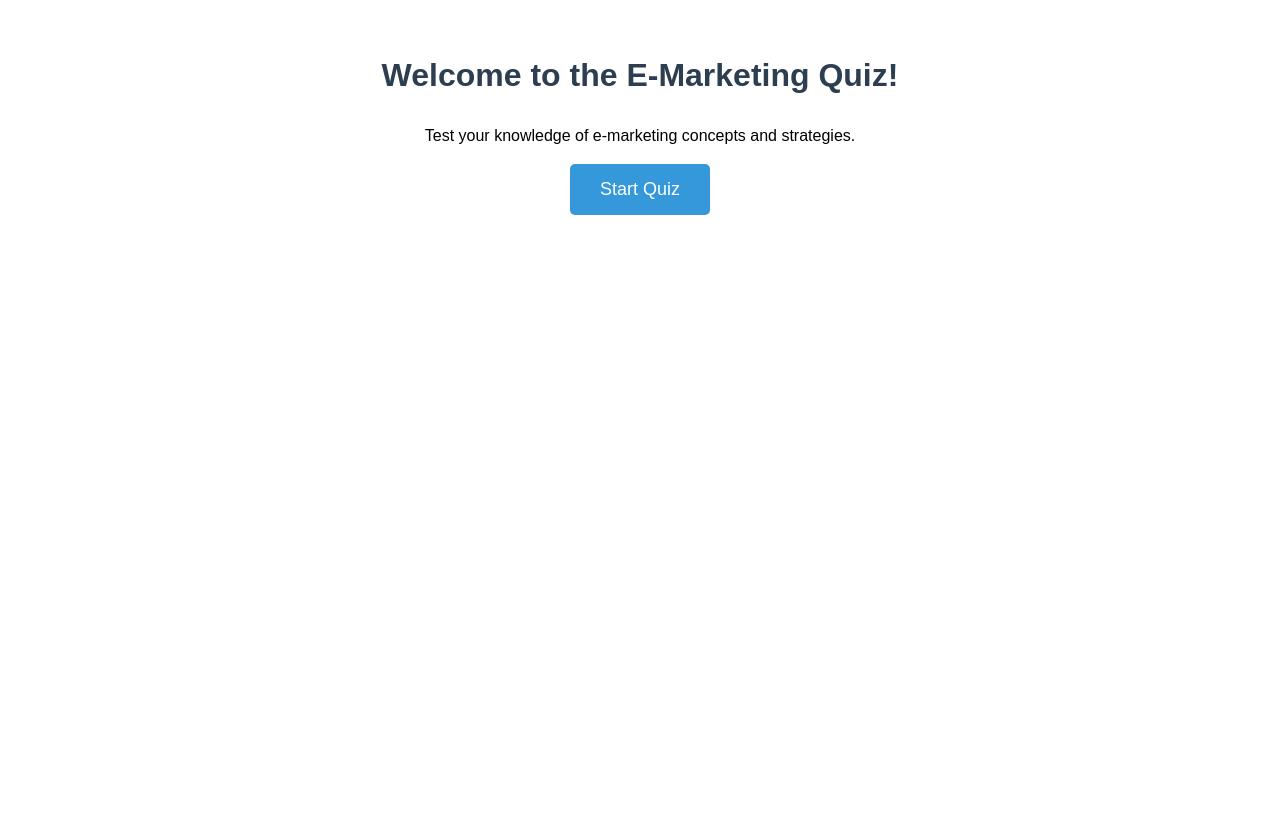
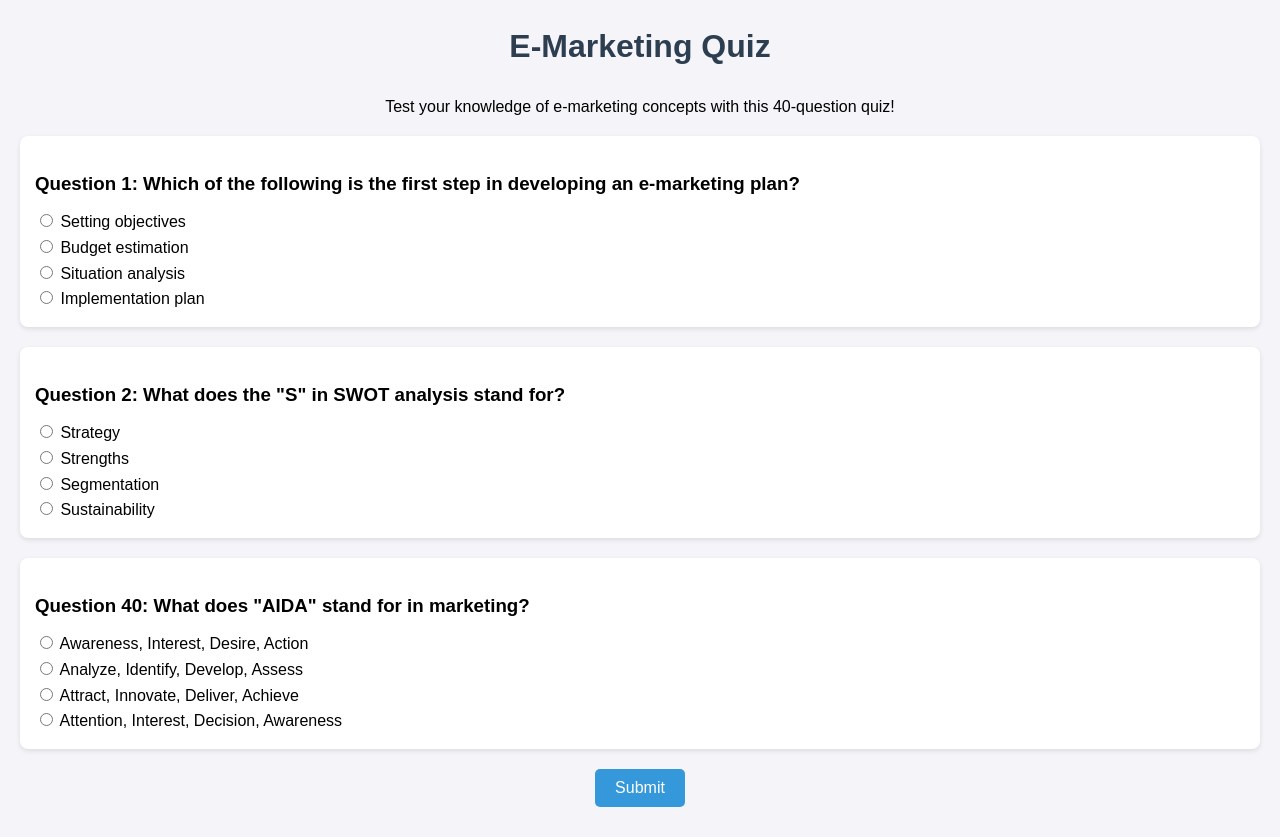
Before and after one commit to majedqur/e-marketing-quiz., a plain HTML site: page index.html in a window 1280 px wide. Before the commit the page ends 800 px from the top, so only its background shows below. Drawn offline with Linux system fonts and the light colour scheme.

Commit message:
Update index.html

```diff
--- a/index.html
+++ b/index.html
@@ -9,28 +9,18 @@
             font-family: Arial, sans-serif;
             margin: 20px;
             line-height: 1.6;
+            background-color: #f4f4f9;
         }
         h1, h2 {
             color: #2c3e50;
-        }
-        .center {
             text-align: center;
-            margin-top: 50px;
-        }
-        .btn {
-            background-color: #3498db;
-            color: white;
-            padding: 15px 30px;
-            border: none;
-            border-radius: 5px;
-            cursor: pointer;
-            font-size: 18px;
-        }
-        .btn:hover {
-            background-color: #2980b9;
         }
         .question {
             margin-bottom: 20px;
+            background: #fff;
+            padding: 15px;
+            border-radius: 8px;
+            box-shadow: 0 2px 5px rgba(0, 0, 0, 0.1);
         }
         .question h3 {
             margin-bottom: 10px;
@@ -42,6 +32,9 @@
             padding: 10px 20px;
             cursor: pointer;
             border-radius: 5px;
+            font-size: 16px;
+            display: block;
+            margin: 20px auto;
         }
         .submit-btn:hover {
             background-color: #2980b9;
@@ -54,21 +47,20 @@
             color: red;
             font-weight: bold;
         }
+        .result {
+            text-align: center;
+            margin-top: 30px;
+            font-size: 18px;
+            color: #333;
+        }
     </style>
 </head>
 <body>
-    <!-- Welcome Screen -->
-    <div id="welcomeScreen" class="center">
-        <h1>Welcome to the E-Marketing Quiz!</h1>
-        <p>Test your knowledge of e-marketing concepts and strategies.</p>
-        <button class="btn" onclick="startQuiz()">Start Quiz</button>
-    </div>
-
-    <!-- Quiz Form -->
-    <div id="quizScreen" style="display: none;">
     <h1>E-Marketing Quiz</h1>
+    <p style="text-align: center;">Test your knowledge of e-marketing concepts with this 40-question quiz!</p>
     <form id="quizForm">
         <!-- Questions Start -->
+        <!-- Generate questions dynamically -->
         <div class="question">
             <h3>Question 1: Which of the following is the first step in developing an e-marketing plan?</h3>
             <label><input type="radio" name="q1" value="0"> Setting objectives</label><br>
@@ -83,26 +75,35 @@
             <label><input type="radio" name="q2" value="2"> Segmentation</label><br>
             <label><input type="radio" name="q2" value="3"> Sustainability</label><br>
         </div>
-            <!-- Add more questions here -->
+        <!-- Add all questions up to Question 40 here -->
+        <!-- Each question follows the same structure -->
+        <div class="question">
+            <h3>Question 40: What does "AIDA" stand for in marketing?</h3>
+            <label><input type="radio" name="q40" value="0"> Awareness, Interest, Desire, Action</label><br>
+            <label><input type="radio" name="q40" value="1"> Analyze, Identify, Develop, Assess</label><br>
+            <label><input type="radio" name="q40" value="2"> Attract, Innovate, Deliver, Achieve</label><br>
+            <label><input type="radio" name="q40" value="3"> Attention, Interest, Decision, Awareness</label><br>
+        </div>
+        <!-- Questions End -->
         <button type="button" class="submit-btn" onclick="checkAnswers()">Submit</button>
     </form>
-        <div id="result" style="margin-top: 20px; font-weight: bold;"></div>
+    <div id="result" class="result"></div>
     <div id="answers" style="margin-top: 20px;"></div>
-    </div>
-
     <script>
-        // Function to show the quiz and hide the welcome screen
-        function startQuiz() {
-            document.getElementById('welcomeScreen').style.display = 'none';
-            document.getElementById('quizScreen').style.display = 'block';
-        }
-
         function checkAnswers() {
-            const correctAnswers = [2, 1]; // Correct answer indices for each question
+            const correctAnswers = [
+                2, 1, 0, 2, 1, 1, 2, 1, 1, 1,
+                1, 2, 2, 1, 1, 1, 1, 1, 1, 1,
+                2, 1, 3, 1, 0, 1, 1, 1, 2, 1,
+                1, 2, 1, 2, 1, 1, 1, 3, 0, 0
+            ]; // Correct indices for all 40 questions
             const answerKeys = [
                 ["Setting objectives", "Budget estimation", "Situation analysis", "Implementation plan"],
-                ["Strategy", "Strengths", "Segmentation", "Sustainability"]
-                // Add more answers here for other questions
+                ["Strategy", "Strengths", "Segmentation", "Sustainability"],
+                ["Improve organic visibility", "Increase paid ads revenue", "Enhance offline customer experience", "Reduce website loading time"],
+                ["Retargeting ads", "Contextual ads", "Radio ads", "Display ads"],
+                // Add all options for questions 5-40 here
+                ["Awareness, Interest, Desire, Action", "Analyze, Identify, Develop, Assess", "Attract, Innovate, Deliver, Achieve", "Attention, Interest, Decision, Awareness"]
             ];
 
             let score = 0;
```
Lines whose indentation alone changed are shown as unchanged.
